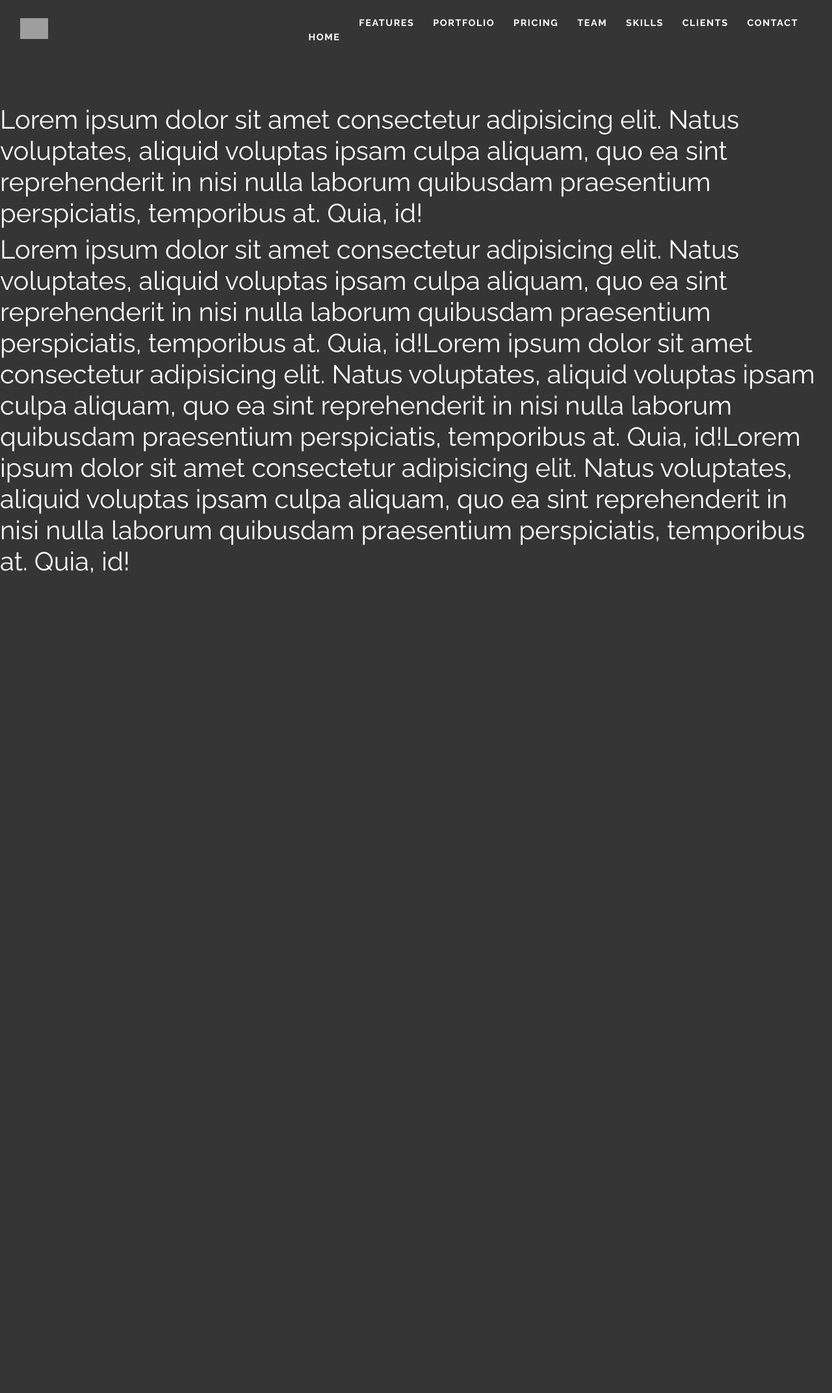
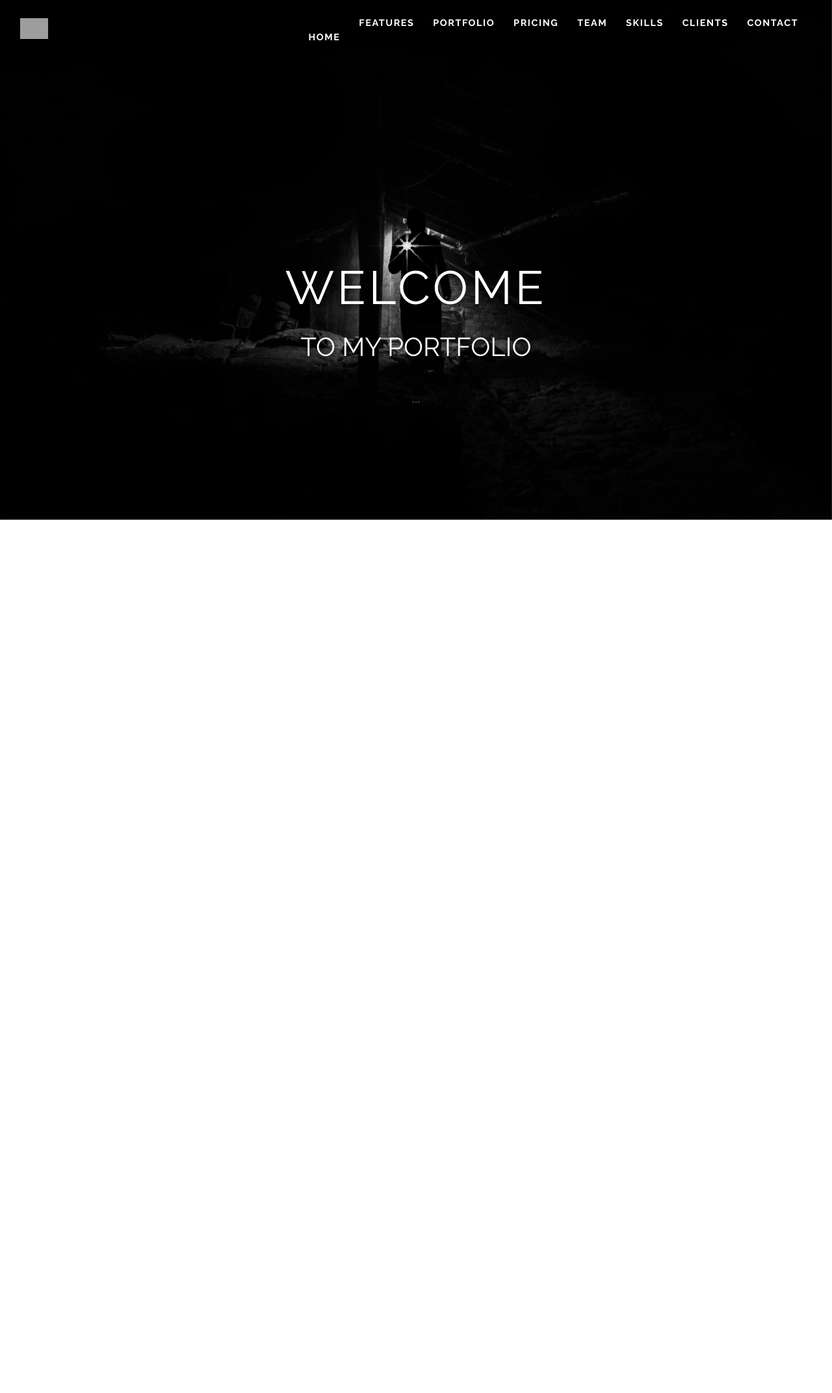
Before and after one commit to lobosvega/lobosvega.github.io, a PHP site: page / in a window 1280 px wide. Shown: the whole page at 65% size. Before the commit the page ends 882 px from the top, so only its background shows below. Run offline with PHP 8.4, Linux system fonts and the light colour scheme; some libraries are stand-ins or nearby versions; some web fonts are replaced; grey boxes are pictures that could not be loaded.

Commit message:
Landing page and caption

```diff
--- a/assets/css/style.css
+++ b/assets/css/style.css
@@ -5,7 +5,6 @@ body {
     overflow-x: hidden;
     font-family: 'Raleway', sans-serif;
     color:#656565;
-    background-color: #363535;
 }
 
 /*--Nav scrolling offset--*/
@@ -51,3 +50,29 @@ body {
     background: rgba(0, 0, 0, 0.7)!important;
     transition: background-color 1s ease 0s;
 }
+/*===============Landing page==========*/
+.home-inner {
+    background-image: url('../images/adult-art-backlit-316681.jpg');
+}
+.caption {
+    width: 100%;
+    max-width: 100%;
+    position: absolute;
+    top: 50%;
+    z-index: 1;
+}
+.caption h1 {
+    color: white;
+    font-size: 4.5rem;
+    text-transform: uppercase;
+    letter-spacing: .3rem;
+    text-shadow: .1rem .1rem .8rem black;
+    padding-bottom: 1rem;
+}
+.caption h3 {
+    color: white;
+    font-size: 2.5rem;
+    text-transform: uppercase;
+    text-shadow: .1rem .1rem .5rem black;
+    padding-bottom: 2rem;
+}
--- a/index.html
+++ b/index.html
@@ -5,7 +5,7 @@
     <meta name="viewport" content="width=device-width, initial-scale=1.0">
     <meta http-equiv="X-UA-Compatible" content="ie=edge">
     <title>Lobos Vega</title>
-    <link rel="shortcut icon" href="favicon.ico" type="assets/images/logo_inverted.ico">
+    <link rel="shortcuicon" href="favicon.ico" type="./assets/images/favicon.ico">
 	<link rel="stylesheet" href="./bootstrap-4.1.3-dist/css/bootstrap.min.css">
 	<link rel="stylesheet" href="./assets/css/fixed.css">
     <link rel="stylesheet" href="./assets/css/style.css">
@@ -25,7 +25,7 @@
 
 <nav class="navbar navbar-expand-lg fixed-top">
 <div class="container-fluid">
-    <a class="navbar-brand" href="#"><img src="assets/images/lobos-logo.psd" alt="lobos">
+    <a class="navbar-brand" href="#"><img src="./assets/images/lobos-logo.psd" alt="lobos vega">
     <button class="navbar-toggler" type="button" data-toggle="collapse" data-target="#navbarResponsive">
         <span class="navbar-toggler-icon"><i class="fas fa-bars"></i></span>
     </button>
@@ -63,6 +63,30 @@
 
 <!--- End NAV Section -->
 
+<!--- start Landing Page image -->
+<div class="landing">
+    <div class="home-wrap">
+        <div class="home-inner">
+        </div>
+    </div>
+</div>
+
+<!--- End landing page image -->
+
+<!--- start Landing Page caption -->
+<div class="caption center-block text-center">
+    <div class="os-animation" data-animation="bounceInUp" data-delay=".6s">
+        <h1>WELCOME</h1>
+    </div>
+    <div class="os-animation" data-animation="bounceInUp" data-delay=".8s">
+        <h3>to my portfolio</h3>
+    </div>
+    <div class="os-animation" data-animation="bounceInUp" data-delay=".8s">
+            <h4>...</h4>
+        </div>
+</div>
+
+<!--- end Landing Page caption -->
 </div>
 <!--- End Home Section -->
 <h1 style="color:white; margin-top: 4em">Lorem ipsum dolor sit amet consectetur adipisicing elit.
```
Also changed, not shown: assets/images/adult-art-backlit-316681.jpg (added), assets/images/dark-darkness-loneliness-1446948.jpg (added), assets/images/dark-daylight-eerie-1671325.jpg (added), 3 other files.
